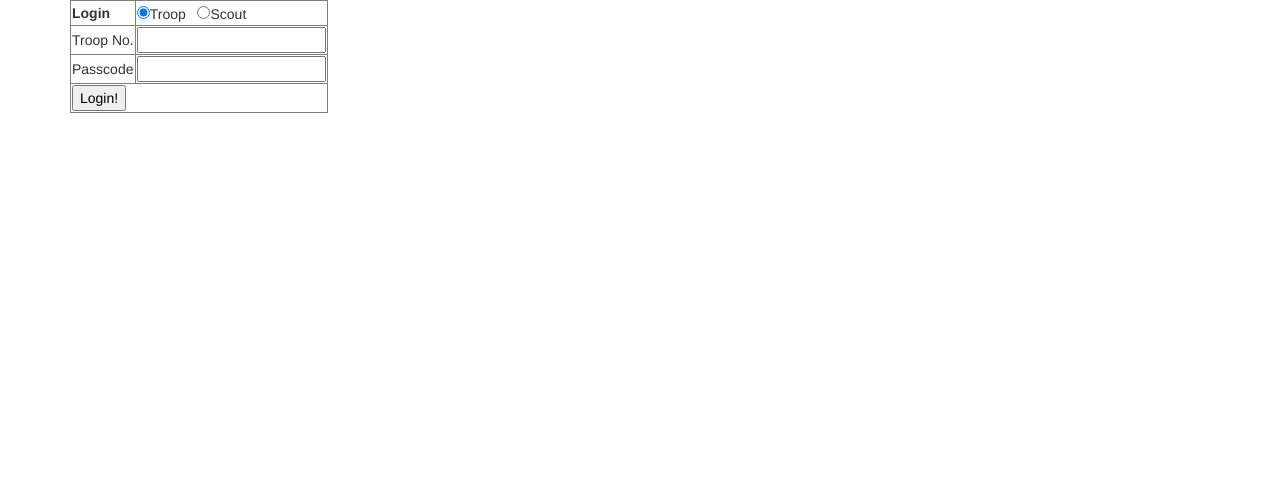
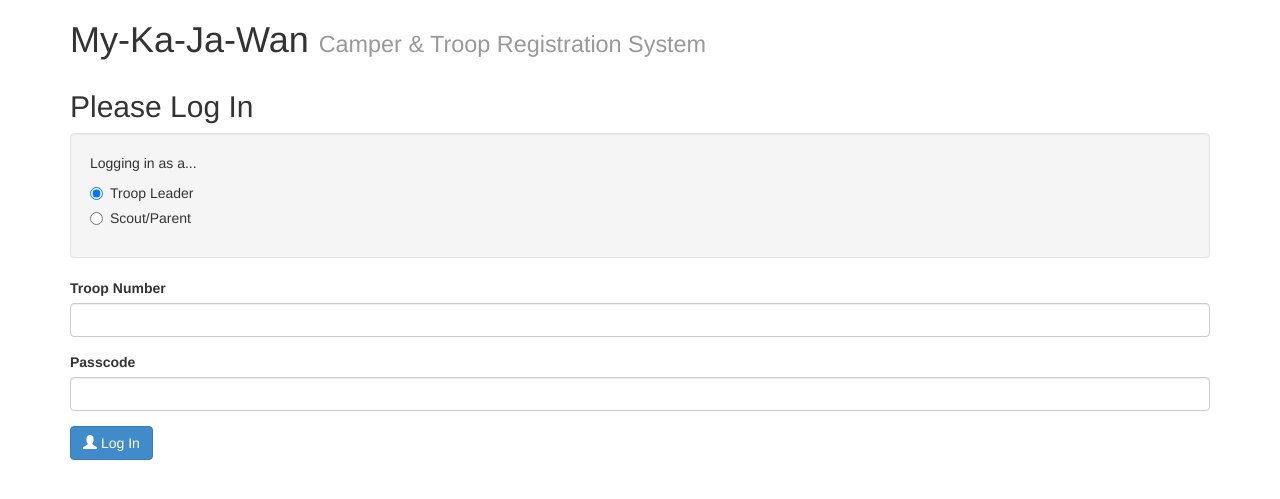
Before and after one commit to hctczar/rooster-snatch, a PHP site: page / in a window 1280 px wide. Shown: the top 499 px of the page. Run offline with PHP 8.4, Linux system fonts and the light colour scheme.

Commit message:
Made log in page look nicer. Also added a nice new header.

```diff
--- a/includes/strings.php
+++ b/includes/strings.php
@@ -2,33 +2,46 @@
 /*-------------------------------------------------------------------
                         LOGIN
 -------------------------------------------------------------------*/
-$login = ""
+$login = '
+<h2>Please Log In</h2>
 
-	."<form method='post'>"
-	."<table border = '1'>"
-	."<th align='left'>Login</th><td><input type='radio' name='type' value='troop' onClick='setText(\"troop\")' ##troopChecked##>Troop&nbsp;&nbsp;&nbsp;<input type='radio' name='type' value='scout' onClick='setText(\"scout\")' ##scoutChecked##>Scout</td>"
-	."<tr>"
-	."<td id='text1'>Troop No.</td>"
-	."<td><input type='text' name='username'></td>"
-	."</tr>"
-	."<tr>"
-	."<td>Passcode</td>"
-	."<td><input type='password' name='passcode'></td>"
-	."</tr>"
-	."<tr>"
-	."<td colspan = '2'>"
-	."<div id='text2'><input type='hidden' name='page' value='troop'></div>"
-	."<input type='submit' value='Login!'>"
-	."</td>"
-	."</tr>"
-	."</table>"
-	."</form>"
+<form role="form" method="post">
+<div class="well">
+Logging in as a...
+<div class="radio">
+	<label>
+		<input type="radio" name="type" value="troop" onClick="setText(\'troop\')"" ##troopChecked##>
+		Troop Leader
+	</label>
+</div>
+<div class="radio">
+	<label>
+		<input type="radio" name="type" value="scout" onClick="setText(\'scout\')"" ##scoutChecked##>
+		Scout/Parent
+	</label>
+</div>
+</div>
+  <div class="form-group">
+    <label for="username" id="text1">Troop Number</label>
+    <input type="text" class="form-control" id="username" name="username">
+  </div>
+  <div class="form-group">
+    <label for="passcode">Passcode</label>
+    <input type="password" class="form-control" id="passcode" name="passcode">
+  </div>
+  <span id=\'text2\'><input type=\'hidden\' name=\'page\' value=\'troop\'></span>
+  <button class="btn btn-primary" type="submit" value="Login!"><span class="glyphicon glyphicon-user"></span> Log In</button>
+</form>
+
+
+
+'
 	.""
 	."<script type='text/javascript'>"
 	."function setText(string) {"
 	."    if (string=='troop')"
 	."    {"
-	."        document.getElementById('text1').innerHTML = 'Troop No.';"
+	."        document.getElementById('text1').innerHTML = 'Troop Number';"
 	."        document.getElementById('text2').innerHTML = '<input type=\'hidden\' name=\'page\' value=\'troop\'>';"
 	."    }"
 	."    else if (string=='scout')"
--- a/index.php
+++ b/index.php
@@ -51,6 +51,9 @@ input[type="number"] {height:30px;}
 <script src="js/bootstrap.min.js"></script>
 </head>
 <body>
+<header class="container">
+<h1>My-Ka-Ja-Wan <small>Camper &amp; Troop Registration System</small></h1>
+</header>
 
 <div class="pf-content container">
 	<div class="row">
```
